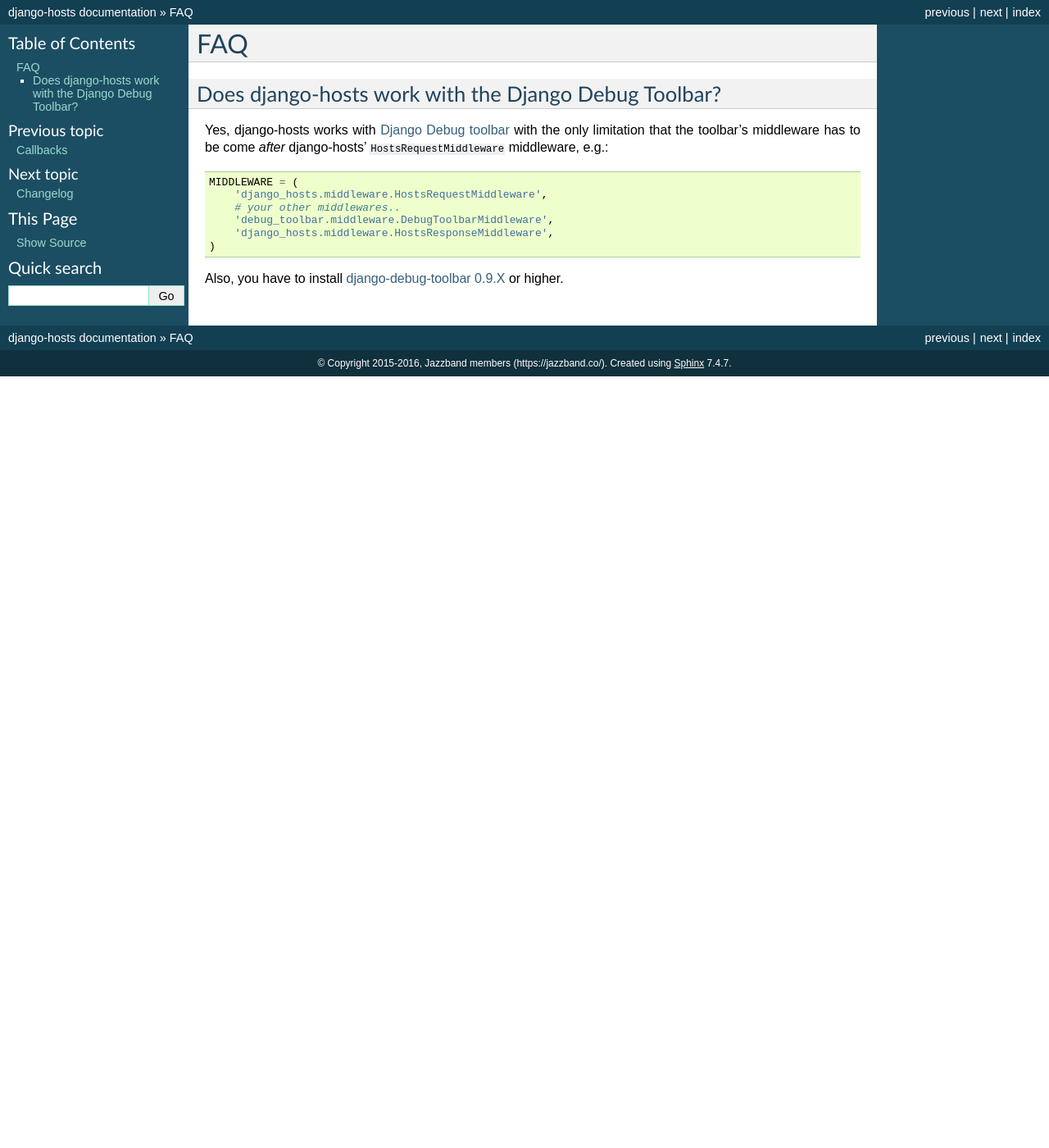
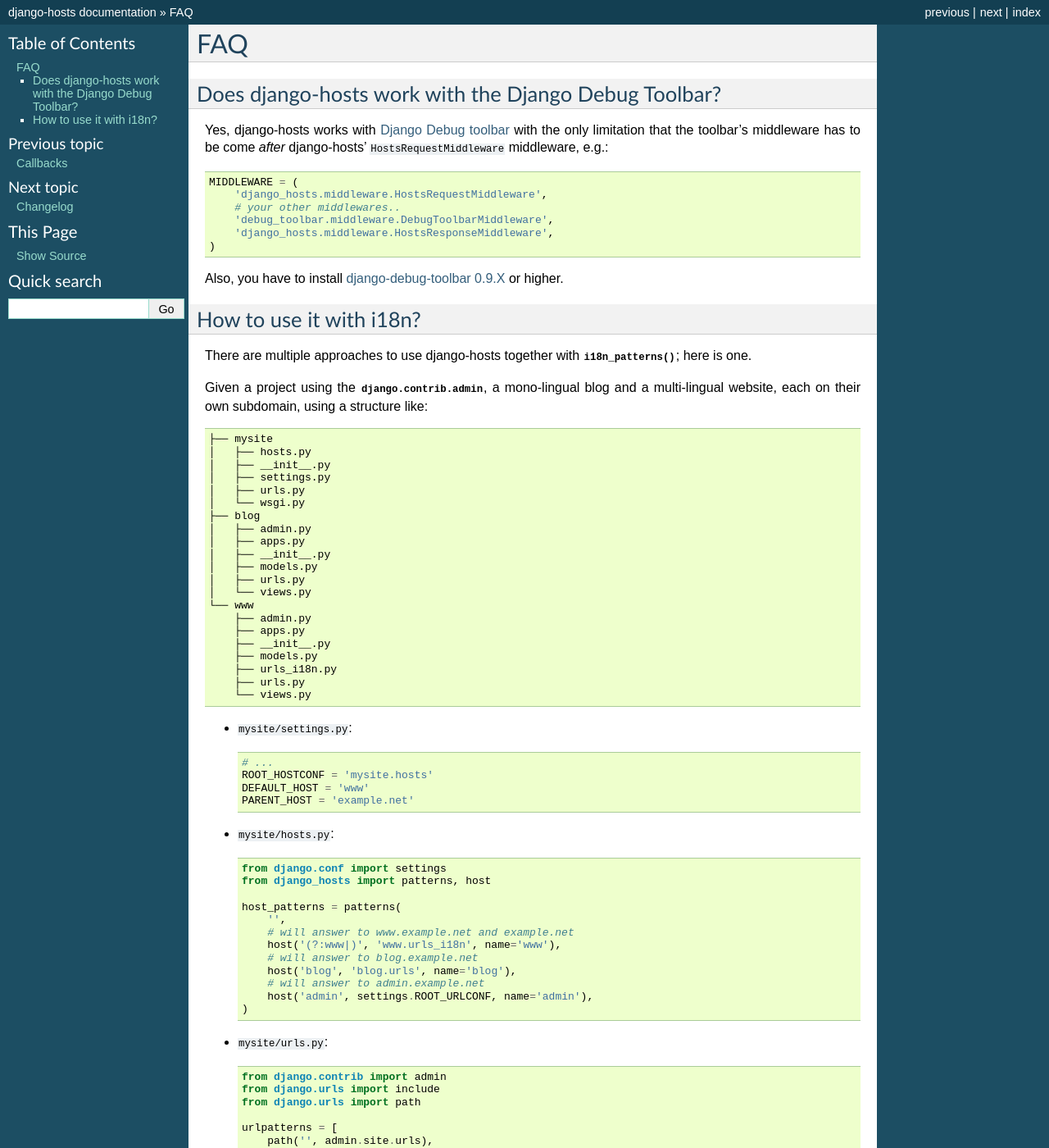
Before and after one commit to jazzband/django-hosts, a Sphinx documentation site: the page built from docs/faq.rst, in a window 1280 px wide and 1400 px high. Shown: the whole window at 82% size. Built offline with Sphinx 7.4.7, drawn with Linux system fonts in a browser that asks for light colours; the version number could not be read and is left out; some of the changed text lies outside the part shown.

Commit message:
docs: how to use with i18n_patterns

```diff
--- a/docs/faq.rst
+++ b/docs/faq.rst
@@ -21,3 +21,101 @@
 
 .. _`Django Debug toolbar`: https://github.com/django-debug-toolbar/django-debug-toolbar/
 .. _`django-debug-toolbar 0.9.X`: http://pypi.python.org/pypi/django-debug-toolbar
+
+How to use it with i18n?
+------------------------
+
+There are multiple approaches to use django-hosts together with :func:`~django.conf.urls.i18n.i18n_patterns`;
+here is one.
+
+Given a project using the :mod:`django.contrib.admin`, a mono-lingual blog and a multi-lingual website,
+each on their own subdomain, using a structure like::
+
+   ├── mysite
+   │   ├── hosts.py
+   │   ├── __init__.py
+   │   ├── settings.py
+   │   ├── urls.py
+   │   └── wsgi.py
+   ├── blog
+   │   ├── admin.py
+   │   ├── apps.py
+   │   ├── __init__.py
+   │   ├── models.py
+   │   ├── urls.py
+   │   └── views.py
+   └── www
+       ├── admin.py
+       ├── apps.py
+       ├── __init__.py
+       ├── models.py
+       ├── urls_i18n.py
+       ├── urls.py
+       └── views.py
+
+* :file:`mysite/settings.py`:
+
+  .. code-block:: python
+
+     # ...
+     ROOT_HOSTCONF = 'mysite.hosts'
+     DEFAULT_HOST = 'www'
+     PARENT_HOST = 'example.net'
+
+
+* :file:`mysite/hosts.py`:
+
+  .. code-block:: python
+
+     from django.conf import settings
+     from django_hosts import patterns, host
+
+     host_patterns = patterns(
+         '',
+         # will answer to www.example.net and example.net
+         host('(?:www|)', 'www.urls_i18n', name='www'),
+         # will answer to blog.example.net
+         host('blog', 'blog.urls', name='blog'),
+         # will answer to admin.example.net
+         host('admin', settings.ROOT_URLCONF, name='admin'),
+     )
+
+* :file:`mysite/urls.py`:
+
+  .. code-block:: python
+
+     from django.contrib import admin
+     from django.urls import include
+     from django.urls import path
+
+     urlpatterns = [
+         path('', admin.site.urls),
+         path('', include('blog.urls')),
+         path('', include('www.urls')),
+     ]
+
+* :file:`blog/urls.py`:
+
+  .. code-block:: python
+
+     from django.urls import path
+
+     from . import views
+
+     app_name = 'blog'
+
+     urlpatterns = [
+         path('', views.index, name='index'),
+     ]
+
+Reversing URL:
+
+.. code-block:: pycon
+
+   from django_hosts.resolvers import reverse
+   >>> reverse('admin:login', host='admin')
+   '//admin.example.net/login/'
+   >>> reverse('blog:index', host='blog')
+   '//blog.example.net/en-us/'
+   >>> reverse('www:index', host='www')
+   '//example.net/en-us/'
```
